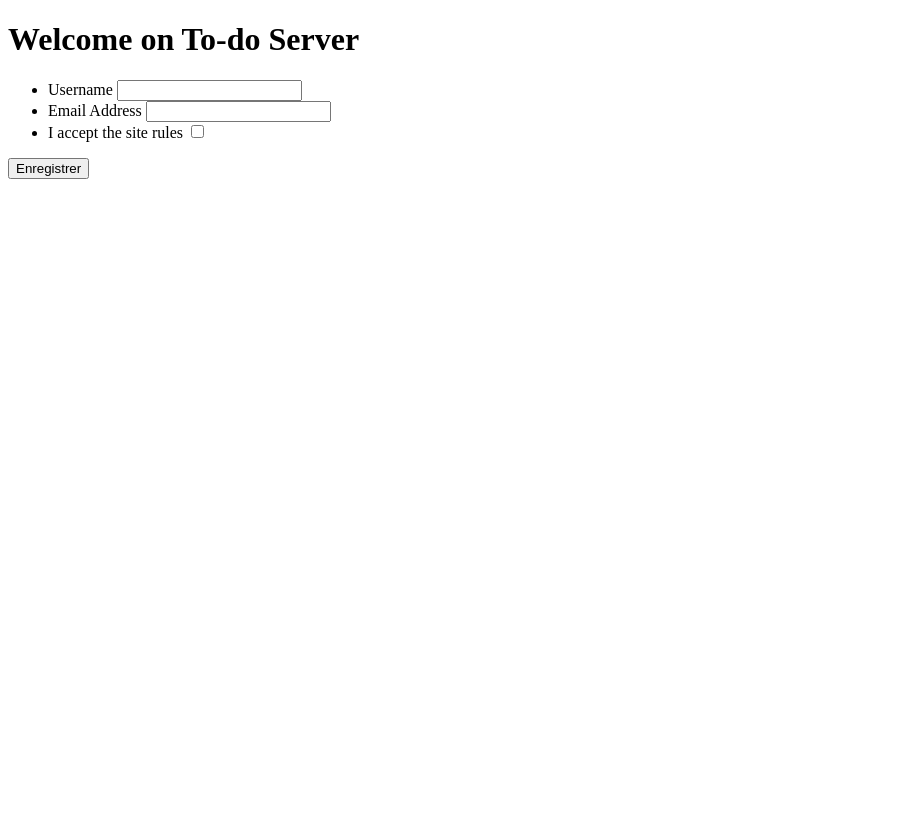
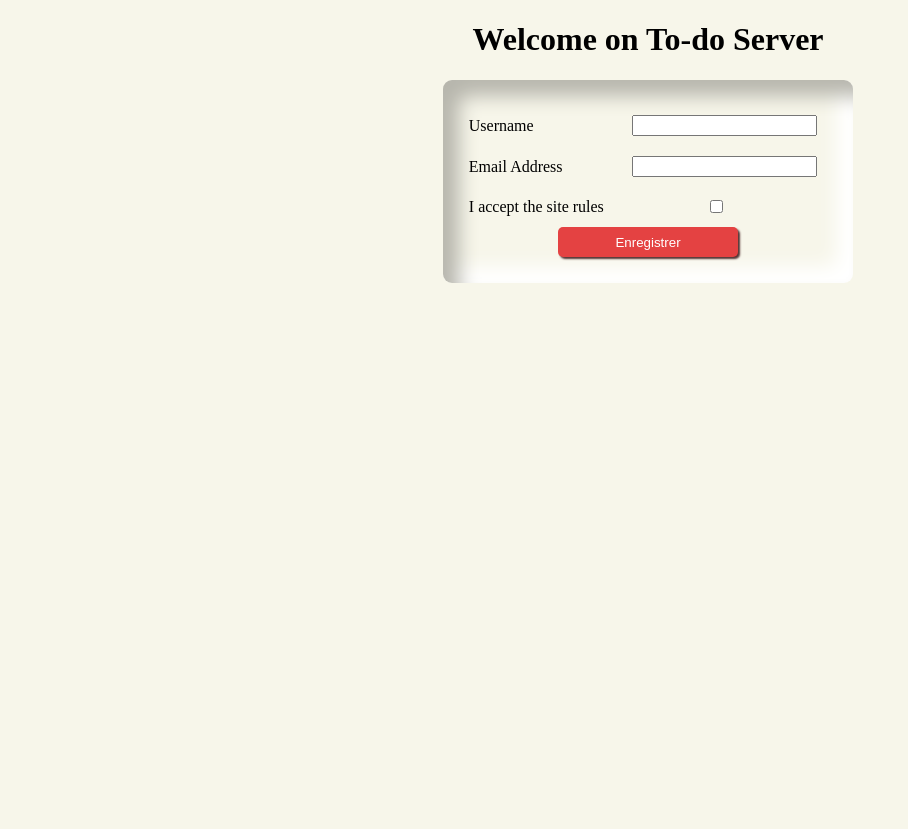
Before and after one commit to bsao17/Flask-React-app, a Flask app: page / in a window 1280 px wide. Shown: the whole page, without its empty margins (0-908 px from the left). Before the commit the page ends 179 px from the top, so only its background shows below. Run offline with Flask 3, Linux system fonts and the light colour scheme.

Commit message:
feat: minimal style for backend API form

```diff
--- a/static/css/style.css
+++ b/static/css/style.css
@@ -0,0 +1,63 @@
+#accept {
+    margin: auto;
+    padding: 10px;
+}
+
+#button {
+    width: 50%;
+    margin: auto;
+    height: 30px;
+    background-color: #e44242;
+    border: none;
+    border-radius: 5px;
+    color: white;
+    box-shadow: #543434 2px 2px 2px;
+}
+
+
+
+html, body {
+    width: 100%;
+    min-height: 100vh;
+    background-color: #f7f6ea;
+}
+
+h1 {
+    text-align: center;
+}
+
+#email_form, #username_form, #accept_form {
+    display: flex;
+    justify-content: space-between;
+    align-items: center;
+}
+
+.login_form {
+    width: 28%;
+    margin: auto;
+    padding: 2%;
+    border-radius: 9px;
+    background: #F7F6EA;
+    box-shadow: inset 16px 16px 19px #b7b6ad,
+                inset -16px -16px 19px #ffffff;
+    display: flex;
+    flex-direction: column;
+}
+.material-symbols-outlined {
+    font-size: 0.5rem;
+    font-variation-settings:
+    'FILL' 0,
+    'wght' 400,
+    'GRAD' 5,
+    'opsz' 24,
+
+}
+
+#icon_email {
+    font-size: 1rem;
+    margin: 0;
+}
+
+#username, #email {
+    margin: 10px;
+}
--- a/templates/index.html
+++ b/templates/index.html
@@ -4,29 +4,34 @@
     {% block head %}
     <meta charset="UTF-8">
     <link rel="stylesheet" href="{{url_for('static', filename='css/style.css')}}" ></link>
+    <link rel="stylesheet" href="https://fonts.googleapis.com/css2?family=Material+Symbols+Outlined:opsz,wght,FILL,GRAD@20..48,100..700,0..1,-50..200" />
     <title>To-Do Backend</title>
     {% endblock %}
 </head>
 <body>
     {% block body %}
     <h1>Welcome on To-do Server</h1>
-    <form method="post">
+    <form method="post" class="login_form">
         {{form.crsf_token}}
-        <ul>
-            <li>
-                {{form.username.label}}
-                {{form.username()}}
-            </li>
-            <li>
-                {{form.email.label}}
-                {{form.email()}}
-            </li>
-            <li>
-                {{form.accept_rules.label}}
-                {{form.accept_rules()}}
-            </li>
-        </ul>
-        <input type="submit" value="Enregistrer">
+    <div id="username_form">
+        <label>{{form.username.label}}</label>
+        <div>
+            {{form.username()}}
+        </div>
+    </div>
+    <div id="email_form">
+        <label html="email">{{form.email.label}}</label>
+        <div>
+            {{form.email()}}
+        </div>
+    </div>
+    <div id="accept_form">
+        <label>{{form.accept_rules.label}}</label>
+        <div id="accept">
+            {{form.accept_rules()}}
+        </div>
+    </div>
+        <input id="button" type="submit" value="Enregistrer">
     </form>
     {% endblock %}
 </body>
```
